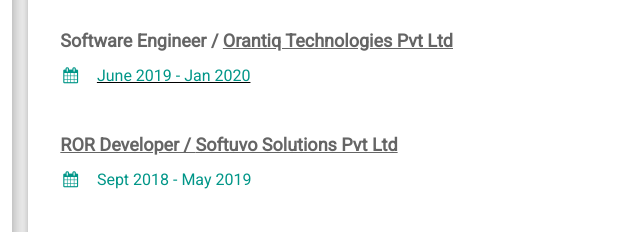
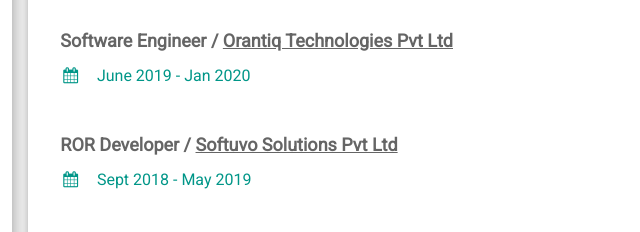
Before and after one commit to MKP1992/Mohit-kumar, a plain HTML site: page index.html in a window 1280 px wide. Shown: the part 476-708 px from the top of the page, 409-1049 px from the left. Drawn offline with nearby package versions, Linux system fonts and the light colour scheme.

Commit message:
update link

```diff
--- a/index.html
+++ b/index.html
@@ -105,7 +105,7 @@ html,body,h1,h2,h3,h4,h5,h6 {font-family: "Roboto", sans-serif}
           <hr>
         </div>
         <div class="w3-container">
-          <h5 class="w3-opacity"><b>Software Engineer /  <a href="https://www.orantiq.com/" target="_blank">Orantiq Technologies Pvt Ltd</b></h5>
+          <h5 class="w3-opacity"><b>Software Engineer /  <a href="https://www.orantiq.com/" target="_blank">Orantiq Technologies Pvt Ltd</a></b></h5>
           <h6 class="w3-text-teal"><i class="fa fa-calendar fa-fw w3-margin-right"></i>June 2019 - Jan 2020</h6>
           <!-- <p>Develop and document design, source base. Maintain and manage existing source bases. Design, develop and implement solutions to users’ needs and requirements. Review and improvise code. Run tests and fix bugs.
           Coordinate with architects and business analysts to determine functionalities.
```
